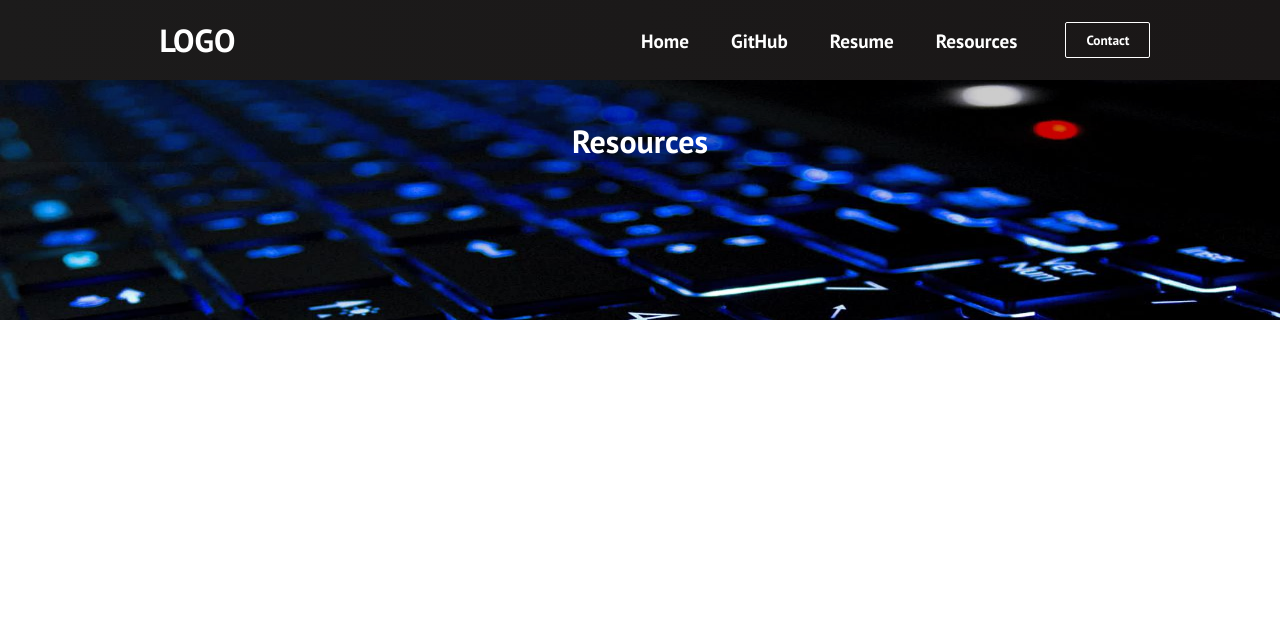
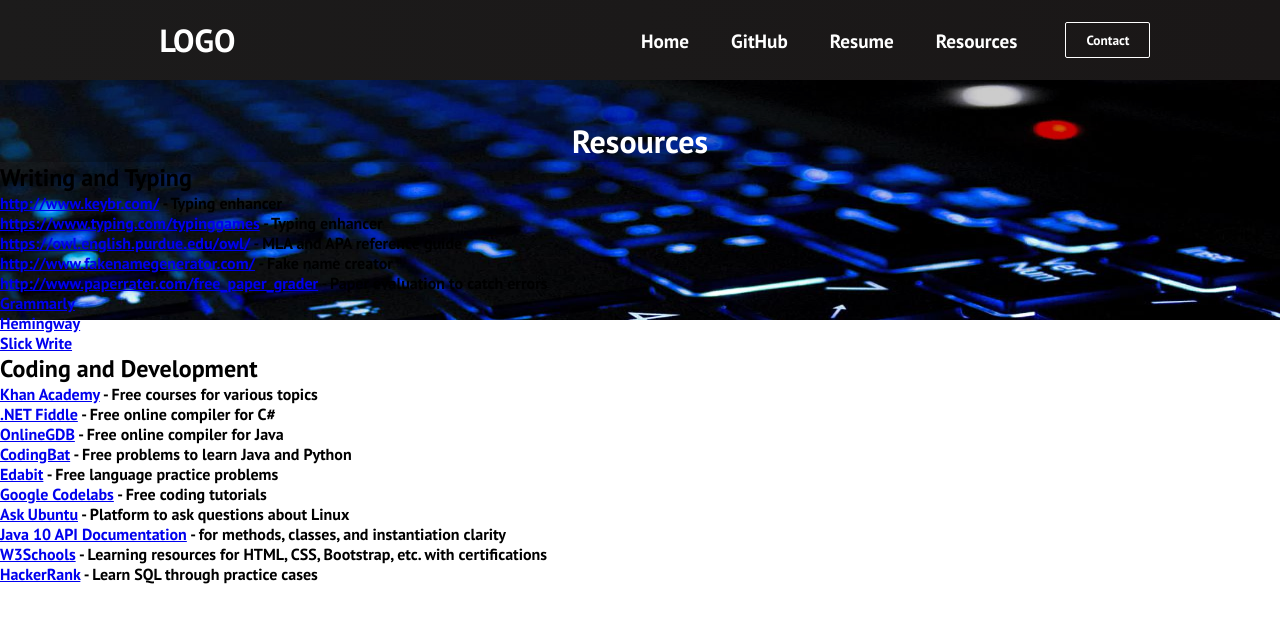
Before and after one commit to joshgreenert/react-website, a React (Create React App) app: page /react-website/resources in a window 1280 px wide. Shown: the top 622 px of the page. Built offline with nearby package versions, Linux system fonts and the light colour scheme.

Commit message:
Update Resources.js

```diff
--- a/src/components/pages/Resources.js
+++ b/src/components/pages/Resources.js
@@ -10,7 +10,31 @@
         <h1>Resources</h1>
       </div>
       <div className='resourcePage'>
+        <h2>Writing and Typing</h2>
+        <ul>
+          <li><a href='http://www.keybr.com/'>http://www.keybr.com/</a> - Typing enhancer</li>
+          <li><a href='https://www.typing.com/typinggames'>https://www.typing.com/typinggames</a> - Typing enhancer</li>
+          <li><a href='https://owl.english.purdue.edu/owl/'>https://owl.english.purdue.edu/owl/</a> - MLA and APA reference guide</li>
+          <li><a href='http://www.fakenamegenerator.com/'>http://www.fakenamegenerator.com/</a> - Fake name creator</li>
+          <li><a href='http://www.paperrater.com/free_paper_grader'>http://www.paperrater.com/free_paper_grader</a> - Paper evaluation to catch errors</li>
+          <li><a href="https://www.grammarly.com/">Grammarly</a></li>
+          <li><a href="https://www.hemingwayapp.com/">Hemingway</a></li>
+          <li><a href="https://www.slickwrite.com/">Slick Write</a></li>
+        </ul>
 
+        <h2>Coding and Development</h2>
+        <ul>
+          <li><a href="https://www.khanacademy.org/">Khan Academy</a> - Free courses for various topics</li>
+          <li><a href="https://dotnetfiddle.net/">.NET Fiddle</a> - Free online compiler for C#</li>
+          <li><a href="https://www.onlinegdb.com/online_java_compiler">OnlineGDB</a> - Free online compiler for Java</li>
+          <li><a href="https://codingbat.com/java">CodingBat</a> - Free problems to learn Java and Python</li>
+          <li><a href="https://edabit.com/challenges/java">Edabit</a> - Free language practice problems</li>
+          <li><a href="https://codelabs.developers.google.com/">Google Codelabs</a> - Free coding tutorials</li>
+          <li><a href="https://askubuntu.com/">Ask Ubuntu</a> - Platform to ask questions about Linux</li>
+          <li><a href="https://docs.oracle.com/javase/10/docs/api/overview-summary.html">Java 10 API Documentation</a> - for methods, classes, and instantiation clarity</li>
+          <li><a href="https://www.w3schools.com/">W3Schools</a> - Learning resources for HTML, CSS, Bootstrap, etc. with certifications</li>
+          <li><a href="https://www.hackerrank.com/domains/sql">HackerRank</a> - Learn SQL through practice cases</li>
+        </ul>
       </div>
     </div>
   );
```
